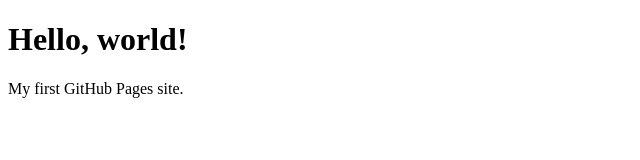
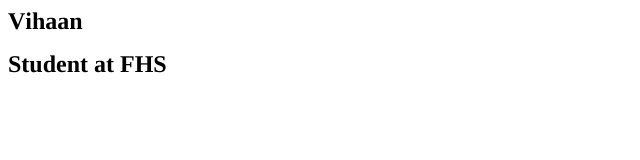
Before and after one commit to vihaan-rathor/vihaan, a plain HTML site: page index.html in a window 1280 px wide. Shown: the whole page, without its empty margins (0-640 px from the left). Drawn offline with Linux system fonts and the light colour scheme.

Commit message:
First update

```diff
--- a/index.html
+++ b/index.html
@@ -1,10 +1,18 @@
-<!DOCTYPE html>
+<!DOCTYPE html PUBLIC "-//W3C//DTD HTML 4.01//EN" "http://www.w3.org/TR/html4/strict.dtd">
 <html>
-  <head>
-    <title>My Site</title>
-  </head>
-  <body>
-    <h1>Hello, world!</h1>
-    <p>My first GitHub Pages site.</p>
-  </body>
+<head>
+  <meta http-equiv="Content-Type" content="text/html; charset=utf-8">
+  <meta http-equiv="Content-Style-Type" content="text/css">
+  <title></title>
+  <meta name="Generator" content="Cocoa HTML Writer">
+  <meta name="CocoaVersion" content="2685.4">
+  <style type="text/css">
+    span.s1 {font-kerning: none}
+  </style>
+</head>
+<body>
+<h1 style="margin: 0.0px 0.0px 16.1px 0.0px; font: 24.0px Times; -webkit-text-stroke: #000000"><span class="s1"><b>Vihaan</b></span></h1>
+<h1 style="margin: 0.0px 0.0px 16.1px 0.0px; font: 24.0px Times; -webkit-text-stroke: #000000"><span class="s1"><b>Student at FHS</b></span></h1>
+<h1 style="margin: 0.0px 0.0px 16.1px 0.0px; font: 24.0px Times; -webkit-text-stroke: #000000; min-height: 29.0px"><span class="s1"><b></b></span><br></h1>
+</body>
 </html>
```
